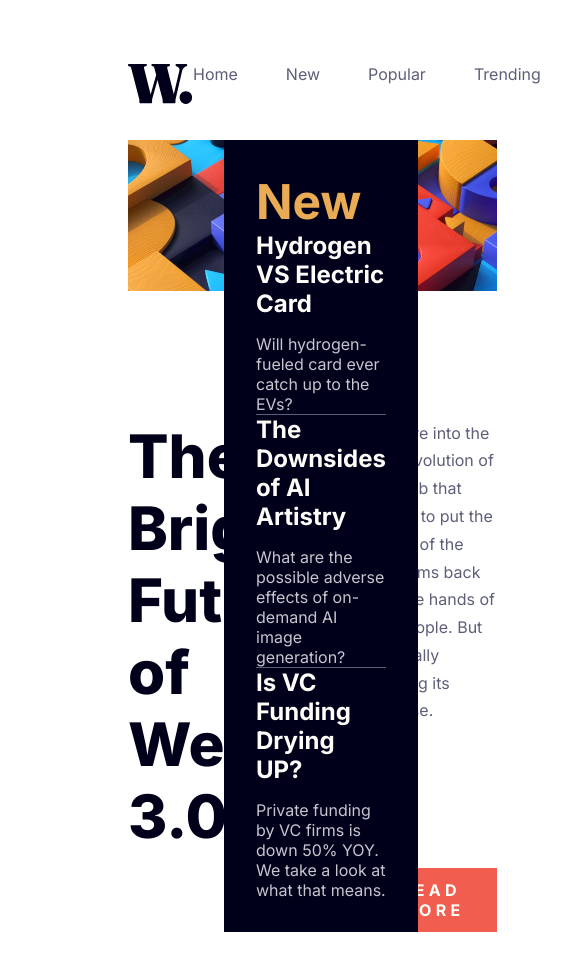
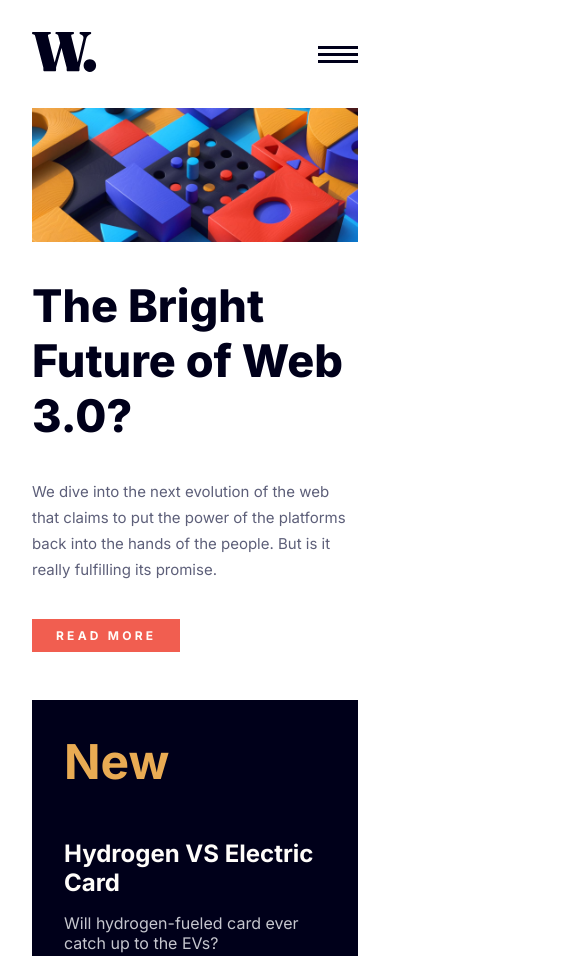
Before and after one commit to Vaib215/JavaScript, a plain HTML site: page projects/news-homepage/index.html in a window 390 px wide. Shown: the top 956 px of the page, 585 px wide, since content can reach past the window. Drawn offline with Linux system fonts and the light colour scheme.

Commit message:
Project: News Home Page Complete

```diff
--- a/projects/news-homepage/index.html
+++ b/projects/news-homepage/index.html
@@ -7,6 +7,7 @@
   <meta name="viewport" content="width=device-width, initial-scale=1.0">
   <title>News | Home</title>
   <link rel="stylesheet" href="style.css">
+  <script src="script.js" defer></script>
 </head>
 
 <body>
@@ -15,6 +16,7 @@
       <img src="./images/logo.svg" alt="logo">
     </div>
     <nav>
+      <img src="./images/icon-menu.svg" alt="ham" id="ham">
       <ul>
         <li>Home</li>
         <li>New</li>
--- /dev/null
+++ b/projects/news-homepage/script.js
@@ -0,0 +1,14 @@
+const ham = document.querySelector('#ham')
+let isMenuClicked = false
+
+const toggleMenu = () => {
+  ham.parentElement.classList.toggle('show')
+  if(!isMenuClicked){
+    ham.src = './images/icon-menu-close.svg'
+  }else{
+    ham.src = './images/icon-menu.svg'
+  }
+  isMenuClicked = !isMenuClicked
+}
+
+ham.addEventListener('click', toggleMenu)
--- a/projects/news-homepage/style.css
+++ b/projects/news-homepage/style.css
@@ -31,6 +31,12 @@ header{
   width: 100%;
   display: flex;
   justify-content: space-between;
+  align-items: center;
+}
+
+#ham {
+  cursor: pointer;
+  display: none;
 }
 
 header>nav>ul{
@@ -201,3 +207,52 @@ hr{
   font-size: 2.5em;
   color: var(--light-gray-blue);
 }
+
+@media (max-width:1024px){
+  #ham{
+    display: block;
+  }
+  body{
+    padding: 2em;
+  }
+  main {
+    display: flex;
+    flex-direction: column;
+    gap: 3em;
+  }
+  .hero-news{
+    grid-template-columns: 1fr;
+    font-size: 0.75em;
+  }
+  .hero-news>img{
+    grid-column: 1;
+  }
+  .hero-news>article{
+    gap: 3em;
+  }
+  .hero-news>article>p{
+    font-size: 1.25em;
+  }
+  header>nav>ul{
+    position: absolute;
+    right: 0;
+    flex-direction: column;
+    background: var(--clr-white);
+    width: 0;
+    height: 100%;
+    overflow: hidden;
+    transition: 300ms;
+    padding: 6em 0;
+  }
+  header>nav.show>ul{
+    width: 70%;
+    padding: 6em 3em;
+  }
+  aside{
+    gap: 3em;
+  }
+  .bottom-news {
+    flex-direction: column;
+    gap: 2em;
+  }
+}
```
